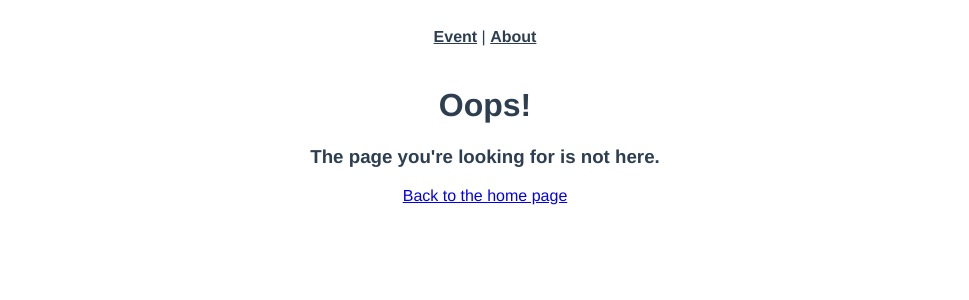
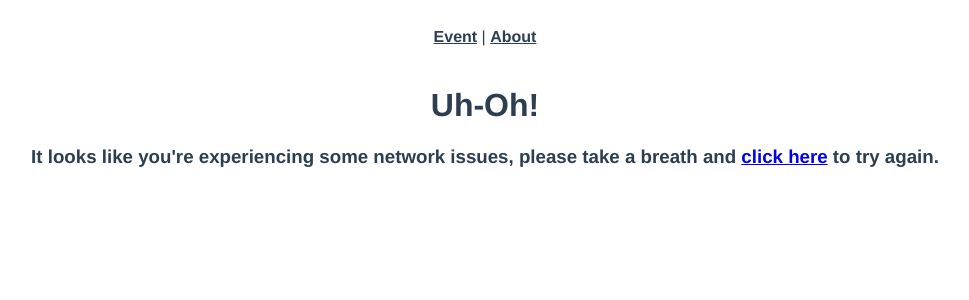
Before and after one commit to Tun2zidi/componentbaselab02, a Vue app: page /network-error in a window 1280 px wide. Shown: the top 300 px of the page, without its empty margins (155-1124 px from the left). Built offline with nearby package versions, Linux system fonts and the light colour scheme; the HTML template or start-up script is replaced by a standard one.

Commit message:
lab03 step5.2 NetworkError

```diff
--- a/src/router/index.ts
+++ b/src/router/index.ts
@@ -6,6 +6,7 @@
 import EventEditView from '@/views/event/EditView.vue'
 import EventLayoutView from '@/views/event/LayoutView.vue'
 import NotFoundView from '@/views/NotFoundView.vue'
+import NetworkErrorView from '@/views/NetworkErrorView.vue'
 
 const router = createRouter({
   history: createWebHistory(import.meta.env.BASE_URL),
@@ -51,6 +52,11 @@
       name: 'about',
       component: AboutView
     },
+     {
+      path: '/network-error',
+      name: 'network-error-view',
+      component: NetworkErrorView
+    },
     {
       path: '/404/:resource',
       name: '404-resource-view',
--- /dev/null
+++ b/src/views/NetworkErrorView.vue
@@ -0,0 +1,9 @@
+<template>
+  <div class="networkError">
+    <h1>Uh-Oh!</h1>
+    <h3>
+      It looks like you're experiencing some network issues, please take a breath and
+      <a href="#" @click="$router.go(-1)">click here</a> to try again.
+    </h3>
+  </div>
+</template>
--- a/src/views/event/LayoutView.vue
+++ b/src/views/event/LayoutView.vue
@@ -17,12 +17,16 @@
     .then((response) => {
       event.value = response.data
     })
-    .catch(() => {
-      router.push({
-        name: '404-resource-view',
-        params: { resource: 'event' }
+    .catch((error) => {
+      if (error.response && error.response.status === 404) {
+        router.push({
+          name: '404-resource-view',
+          params: { resource: 'event' }
+        })
+      } else {
+        router.push({ name: 'network-error-view' })
+      }
     })
-})
 })
 </script>
 
```
